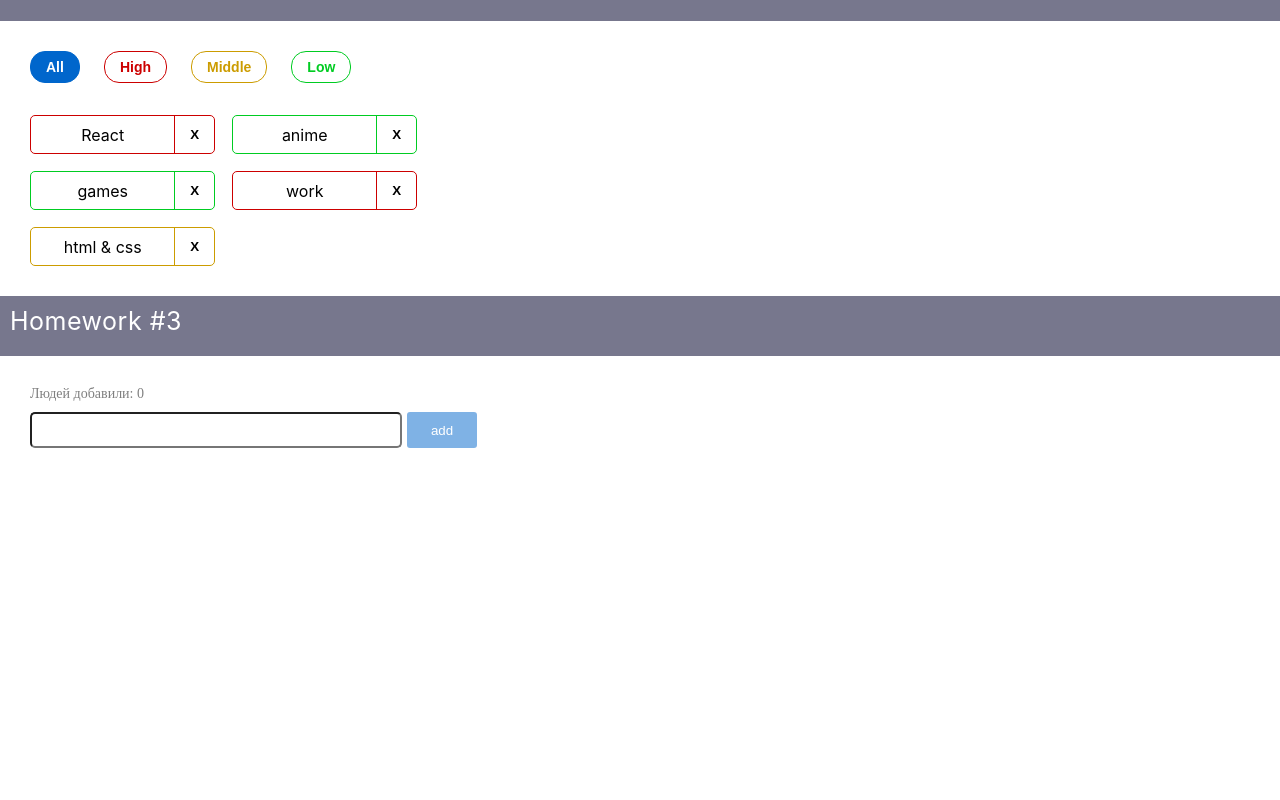
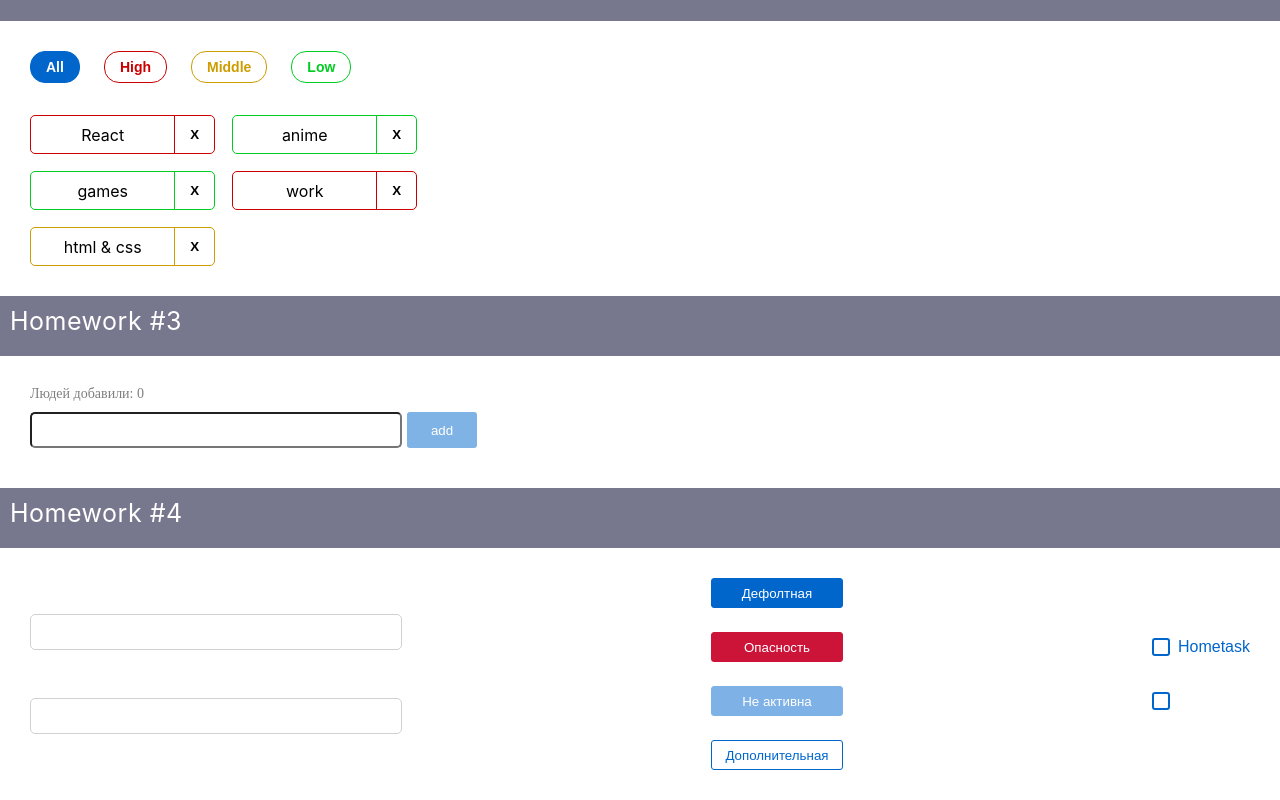
Before and after one commit to Mary-No/hometask_1, a React (Create React App) app: page / in a window 1280 px wide. Shown: the part 464-1264 px from the top of the page. Before the commit the page ends 952 px from the top, so only its background shows below. Built offline with nearby package versions, Linux system fonts and the light colour scheme.

Commit message:
did 4 homework on Monday

```diff
--- a/src/s1-main/App.tsx
+++ b/src/s1-main/App.tsx
@@ -3,6 +3,7 @@ import s from './App.module.css'
 import HW1 from '../s2-homeworks/hw01/HW1'
 import HW2 from '../s2-homeworks/hw02/HW2';
 import HW3 from '../s2-homeworks/hw03/HW3';
+import HW4 from '../s2-homeworks/hw04/HW4';
 
 function App() {
     return (
@@ -11,7 +12,7 @@ function App() {
             {/*раскомментировать по ходу выполнения*/}
             <HW2/>
             <HW3/>
-            {/*<HW4/>*/}
+            <HW4/>
 
             {/*при выполнении дз 5 и более - закомментировать здесь дз 1-4, так как они есть внутри дз 5*/}
             {/*<HW5/>*/}
--- a/src/s2-homeworks/hw04/Stand.tsx
+++ b/src/s2-homeworks/hw04/Stand.tsx
@@ -29,11 +29,7 @@ const Stand = () => {
                         onChangeText={setValue}
                         error={error}
                         onEnter={() => {
-                            setError(
-                                stateForAllInputs.trim()
-                                    ? ''
-                                    : 'Error'
-                            )
+                            setError(stateForAllInputs.trim() ? '' : 'Error')
                             setValue('')
                         }}
                     />
@@ -44,32 +40,32 @@ const Stand = () => {
                 {/*обычная кнопка:*/}
                 <div>
                     <SuperButton id={'hw4-super-button-default'}>
-                        default
+                        Дефолтная
                     </SuperButton>
                 </div>
                 {/*красная кнопка:*/}
                 <div>
                     <SuperButton id={'hw4-super-button-red'} xType={'red'}>
-                        red
+                        Опасность
                     </SuperButton>
                 </div>
                 {/*задизэйбленная кнопка:*/}
                 <div>
                     <SuperButton
                         id={'hw4-super-button-disabled'}
-                        xType={'red'}
+                        xType={'disabled'}
                         disabled
                     >
-                        disabled
+                        Не активна
                     </SuperButton>
                 </div>
-                {/*задизэйбленная кнопка:*/}
+                {/*дополнительная кнопка:*/}
                 <div>
                     <SuperButton
                         id={'hw4-super-button-secondary'}
                         xType={'secondary'}
                     >
-                        secondary
+                        Дополнительная
                     </SuperButton>
                 </div>
             </div>
@@ -82,7 +78,7 @@ const Stand = () => {
                         checked={stateForAllCheckboxes}
                         onChangeChecked={setChecked}
                     >
-                        some text
+                        Hometask
                     </SuperCheckbox>
                 </div>
                 {/*совместим со старым кодом:*/}
--- a/src/s2-homeworks/hw04/common/c1-SuperInputText/SuperInputText.module.css
+++ b/src/s2-homeworks/hw04/common/c1-SuperInputText/SuperInputText.module.css
@@ -5,16 +5,38 @@
 }
 
 .inputWrapper {
+    display: flex;
+    flex-direction: column-reverse;
+
 }
 
 .superInput {
+    border: 1px solid #D1D1D1;
+    border-radius: 5px;
+    height: 36px;
+    width: 372px;
+
 }
 
 .errorInput {
+    border: 1px solid #CC1439;
+    border-radius: 5px;
+    height: 36px;
+    width: 372px;
 }
 
 .errorInput:focus {
+    border: 1px solid #CC1439;
+    border-radius: 5px;
+    height: 36px;
+    width: 372px;
 }
 
 .error {
+    font-family: 'Montserrat';
+    font-style: normal;
+    font-weight: 400;
+    font-size: 14px;
+    line-height: 17px;
+    color: #CC1439;
 }
--- a/src/s2-homeworks/hw04/common/c2-SuperButton/SuperButton.module.css
+++ b/src/s2-homeworks/hw04/common/c2-SuperButton/SuperButton.module.css
@@ -1,35 +1,58 @@
 .button {
+    width: 132px;
+    height: 30px;
+    border-radius: 3px;
 }
 
 .disabled {
+    background-color: #004D99;
+    color: #002E5C;
+    opacity: 0.5;
 }
 
 .secondary {
+    color: #0066CC;
+    background-color: #FFFFFF;
+    border: 1px solid #0066CC;
 }
 
 .default {
+    color: #FFFFFF;
+    background-color: #0066CC;
+    border: 1px solid #0066CC;
 }
 
 .red {
+    color: #FFFFFF;
+    background-color: #CC1439;
+    border: 1px solid #CC1439;
+
 }
 
 .default:hover {
+    background: #0080FF;
 }
 
 .red:hover {
+    background: #FF1A47;
 }
 
 .secondary:hover {
+    background: #E5F0FA;
 }
 
 
 .default:active {
+    background: #0059B3;
+
 }
 
 .secondary:active {
+    background: #C9E5FF;
 }
 
 .red:active {
+    background: #B31232;
 }
 
 .button:disabled {
--- a/src/s2-homeworks/hw04/common/c2-SuperButton/SuperButton.tsx
+++ b/src/s2-homeworks/hw04/common/c2-SuperButton/SuperButton.tsx
@@ -17,17 +17,12 @@ const SuperButton: React.FC<SuperButtonPropsType> = (
         ...restProps // все остальные пропсы попадут в объект restProps, там же будет children
     }
 ) => {
-    const finalClassName = s.button
-        // + (disabled
-        //         ? ...
-        //         : xType === 'red'
-        //             ? ...
-        + (className ? ' ' + className : '') // задачка на смешивание классов
+
 
     return (
         <button
             disabled={disabled}
-            className={finalClassName}
+            className={`${s.button}  ${xType==='red' ? s.red : xType === 'secondary' ? s.secondary: s.default } ${disabled ? s.disabled :  ""}`}
             {...restProps} // отдаём кнопке остальные пропсы если они есть (children там внутри)
         />
     )
--- a/src/s2-homeworks/hw04/common/c3-SuperCheckbox/SuperCheckbox.tsx
+++ b/src/s2-homeworks/hw04/common/c3-SuperCheckbox/SuperCheckbox.tsx
@@ -27,7 +27,12 @@ const SuperCheckbox: React.FC<SuperCheckboxPropsType> = (
     }
 ) => {
     const onChangeCallback = (e: ChangeEvent<HTMLInputElement>) => {
-        // задачка на написание онченджа
+        if(onChangeChecked){
+            onChangeChecked(!restProps.checked);
+        }
+        if(onChange){
+            onChange(e);
+        }
 
     }
 
```
